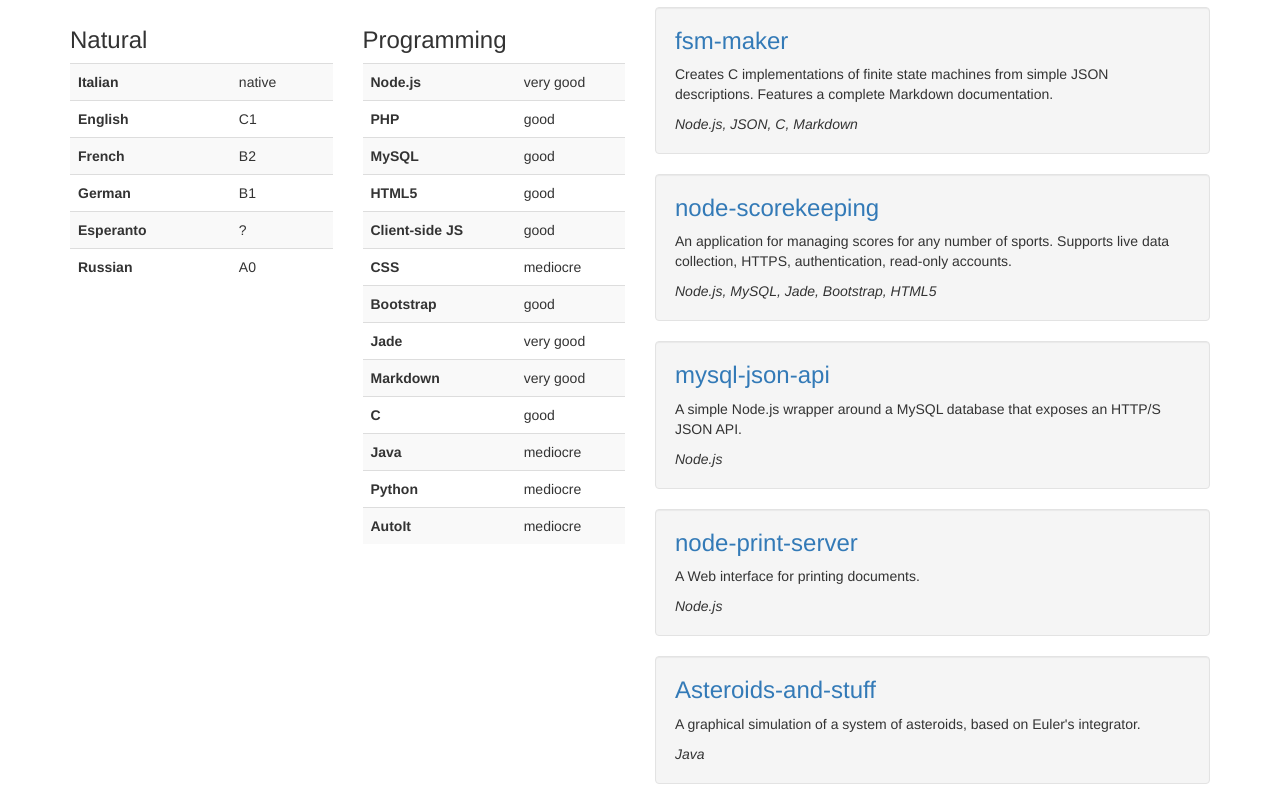
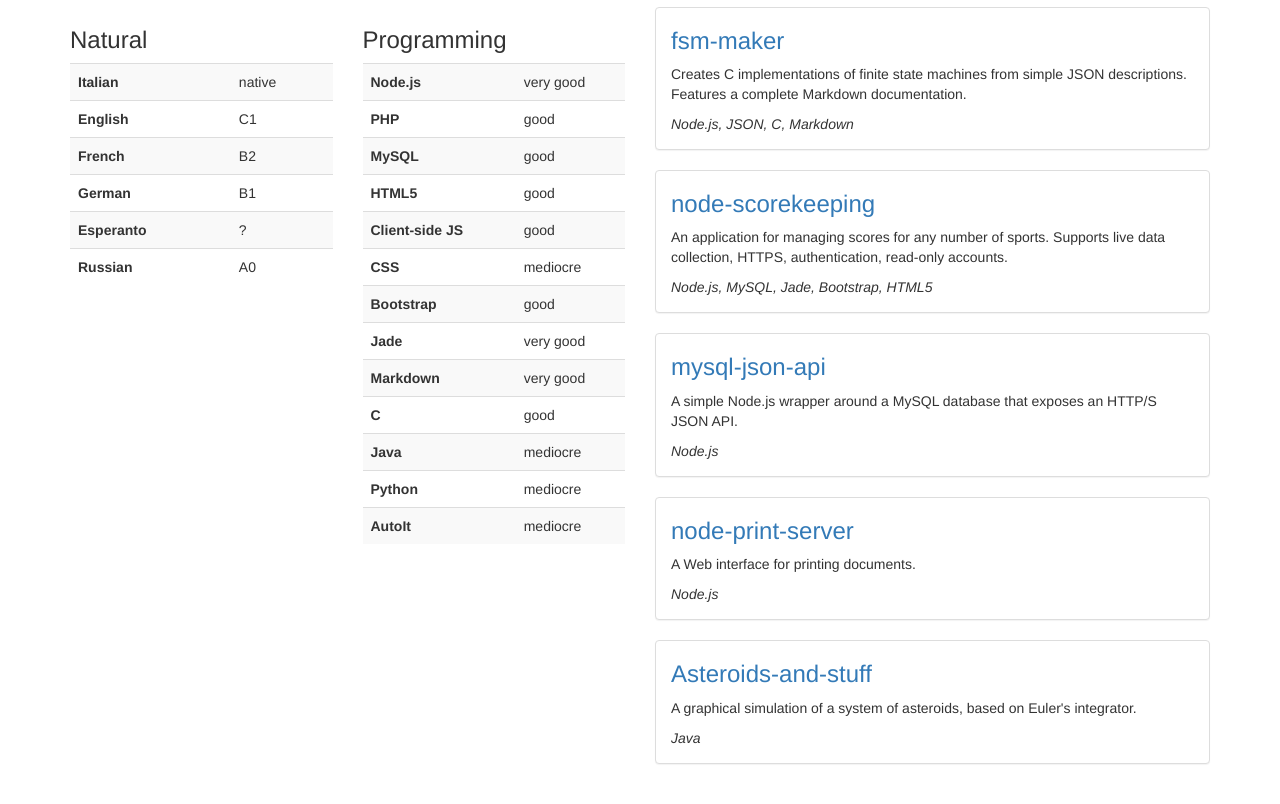
Before and after one commit to CapacitorSet/capacitorset.github.io, a website: page index.jade in a window 1280 px wide. Shown: the part 176-980 px from the top of the page. Drawn offline with nearby package versions, Linux system fonts and the light colour scheme; files that its build step writes are made by us from their sources.

Commit message:
.well -> .panel.panel-default: .panel-body

```diff
--- a/index.jade
+++ b/index.jade
@@ -4,7 +4,7 @@ head
 	// Bootstrap CSS
 	link(rel="stylesheet" href="bootstrap.min.css")
 	style.
-		.well {
+		.panel-body {
 			padding-top: 0px;
 		}
 body.container
@@ -55,35 +55,35 @@ body.container
 										td=level
 		.col-md-6
 			h2 My projects
-			.well
+			.panel.panel-default: .panel-body
 				h3
 					a(href="https://github.com/CapacitorSet/fsm-maker") fsm-maker
 				p.
 					Creates C implementations of finite state machines from simple JSON descriptions. Features a complete Markdown documentation.
 				i.
 					Node.js, JSON, C, Markdown
-			.well
+			.panel.panel-default: .panel-body
 				h3
 					a(href="https://github.com/CapacitorSet/node-scorekeeping") node-scorekeeping
 				p.
 					An application for managing scores for any number of sports. Supports live data collection, HTTPS, authentication, read-only accounts.
 				i.
 					Node.js, MySQL, Jade, Bootstrap, HTML5
-			.well
+			.panel.panel-default: .panel-body
 				h3
 					a(href="https://github.com/CapacitorSet/mysql-json-api") mysql-json-api
 				p.
 					A simple Node.js wrapper around a MySQL database that exposes an HTTP/S JSON API.
 				i.
 					Node.js
-			.well
+			.panel.panel-default: .panel-body
 				h3
 					a(href="https://github.com/CapacitorSet/node-print-server") node-print-server
 				p.
 					A Web interface for printing documents.
 				i.
 					Node.js
-			.well
+			.panel.panel-default: .panel-body
 				h3
 					a(href="https://github.com/CapacitorSet/Asteroids-and-stuff") Asteroids-and-stuff
 				p.
```
Also changed, not shown: index.html.
